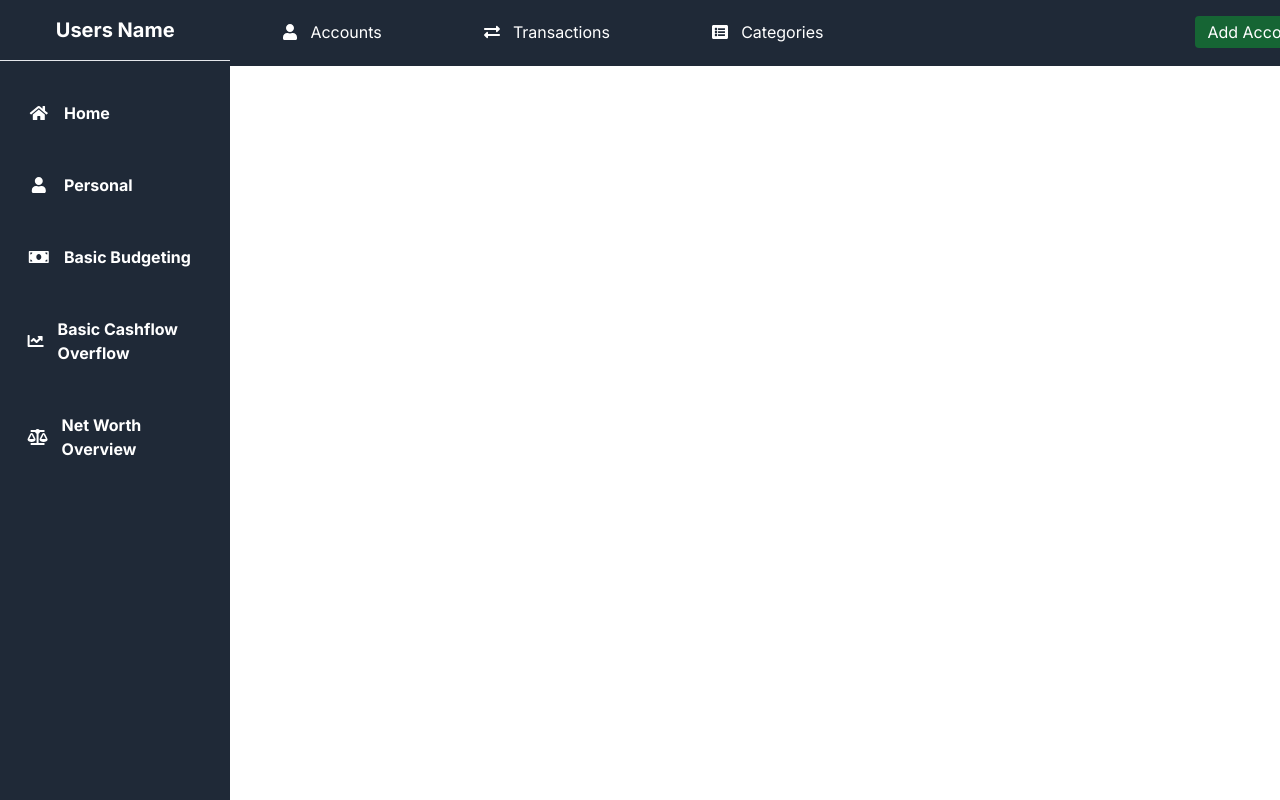
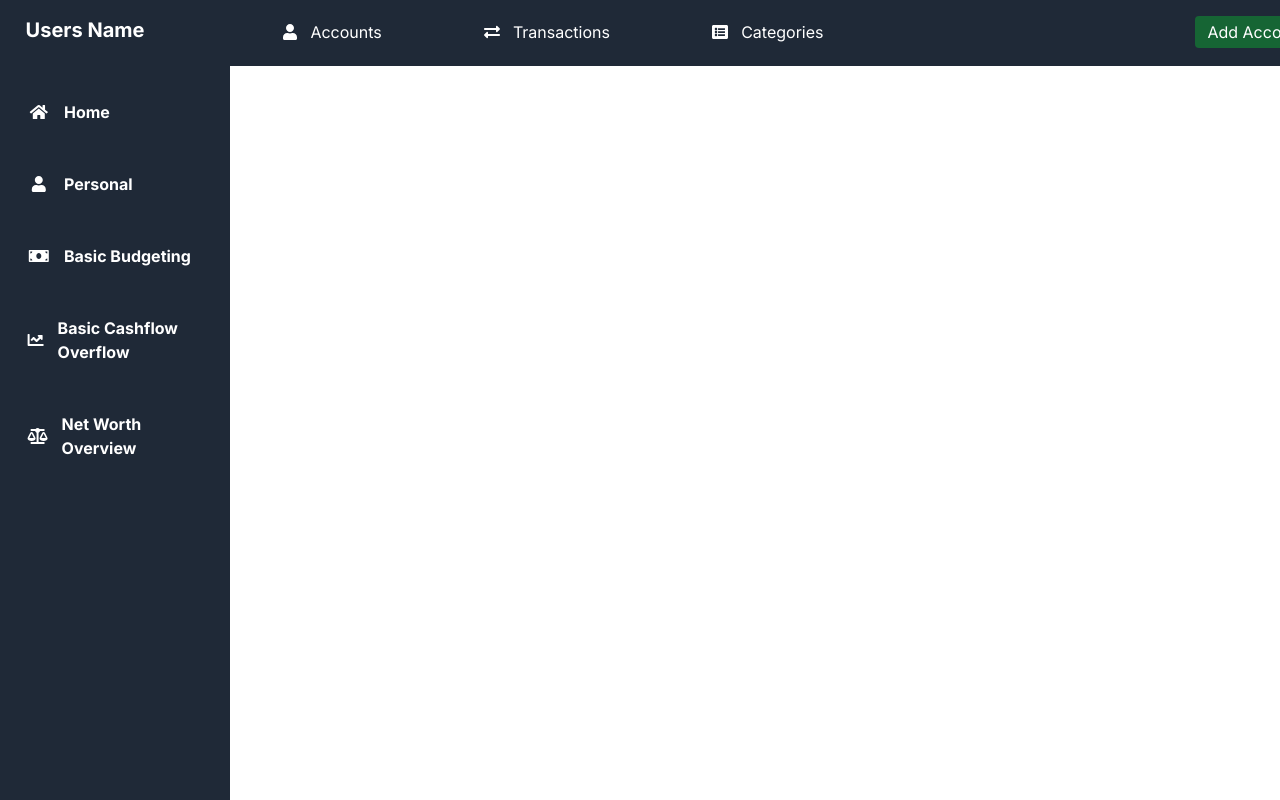
Before and after one commit to Toushik-Ahmed/Fina-Backend, a Next.js app: page /accounts in a window 1280 px wide. Shown: the top 800 px of the page. Built offline with nearby package versions, Linux system fonts and the light colour scheme.

Commit message:
updated naming Acc

```diff
--- a/src/components/accounts/Accounts.tsx
+++ b/src/components/accounts/Accounts.tsx
@@ -1,24 +1,20 @@
-import React from 'react'
-import LeftNavbar from './LeftNavbar'
-import AccountElement from './AccountElement'
+import LeftNavbar from './LeftNavbar';
 
-type Props = {}
+import AccountstopNavbar from './AccountsTopNavbar';
+
+type Props = {};
 
 function Accounts({}: Props) {
   return (
-    <div className='flex'>
+    <div className="flex">
       <div className="w-20vw">
-
-      <LeftNavbar />
+        <LeftNavbar />
       </div>
-      <div className="w-80vw">
-
-      <AccountElement />
+      <div className="w-full">
+        <AccountstopNavbar />
       </div>
     </div>
-
-
-  )
+  );
 }
 
-export default Accounts
+export default Accounts;
--- a/src/components/accounts/AccountElement.tsx
+++ b/src/components/accounts/AccountsTopNavbar.tsx
@@ -2,7 +2,7 @@ import { FaExchangeAlt, FaListAlt, FaUser } from 'react-icons/fa';
 
 type Props = {};
 
-function AccountElement({}: Props) {
+function AccountstopNavbar({}: Props) {
   return (
     <div className="ml-[18vw] w-full h-[8.3vh] py-[2vh] bg-gray-800 text-white">
       <div className="flex items-center">
@@ -26,4 +26,4 @@ function AccountElement({}: Props) {
   );
 }
 
-export default AccountElement;
+export default AccountstopNavbar;
--- a/src/components/accounts/LeftNavbar.tsx
+++ b/src/components/accounts/LeftNavbar.tsx
@@ -12,11 +12,11 @@ function LeftNavbar({}: Props) {
   return (
     <div className="w-[18vw] bg-gray-800 fixed h-full">
       <div className="">
-        <h1 className="text-xl text-white text-center font-bold  py-[2vh] px-[2vw]">
+        <h1 className="text-xl text-white  font-bold  py-[2vh] px-[2vw]">
           Users Name
         </h1>
       </div>
-      <hr />
+
       <ul className="mt-[3vh] text-white font-bold">
         <li className="mb-[2vh] rounded hover:shadow hover:bg-green-600 py-[2vh]">
           <a href="" className="flex items-center px-[2vw]">
```
